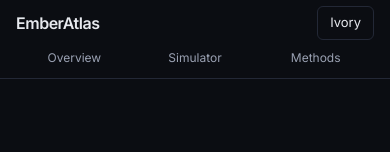
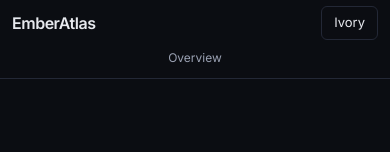
Before and after one commit to K4RM-P/Flame-in-Freefal, a Next.js app in the folder web/: page /dashboard in a window 390 px wide. Shown: the top 152 px of the page. Built offline with nearby package versions, Linux system fonts and the light colour scheme.

Commit message:
fix: prevent mobile landing overflow

```diff
--- a/web/app/globals.css
+++ b/web/app/globals.css
@@ -32,6 +32,12 @@ table.data td { @apply border-b border-line/60 px-2 py-1.5 align-top; }
 }
 .katex { font-size: 1.02em; }
 @media (prefers-reduced-motion: reduce) { *, *::before, *::after { animation-duration: 0.01ms !important; transition-duration: 0.01ms !important; } }
+@media (max-width: 600px) {
+  .shell-header { gap: 8px; padding-inline: 12px; }
+  .shell-header nav { min-width: 0; overflow: hidden; }
+  .shell-header nav a:not(:first-child) { display: none; }
+  .shell-header .btn { flex: 0 0 auto; }
+}
 
 /* Editorial landing page. All colors resolve through the existing EmberAtlas tokens. */
 .landing { color: rgb(var(--ink)); }
```
